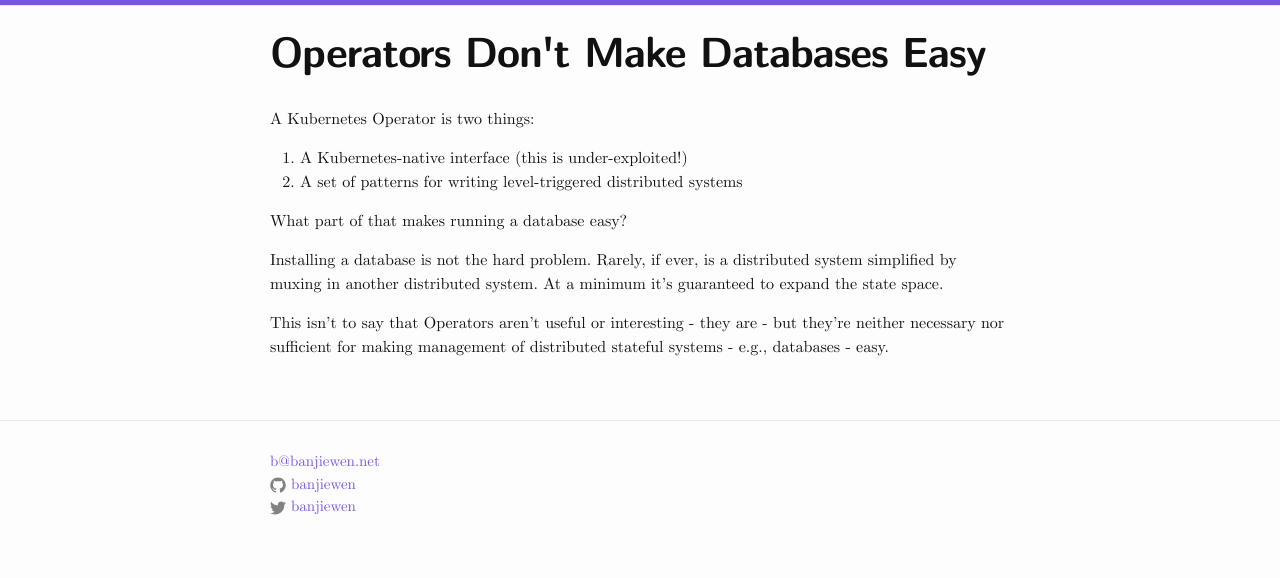
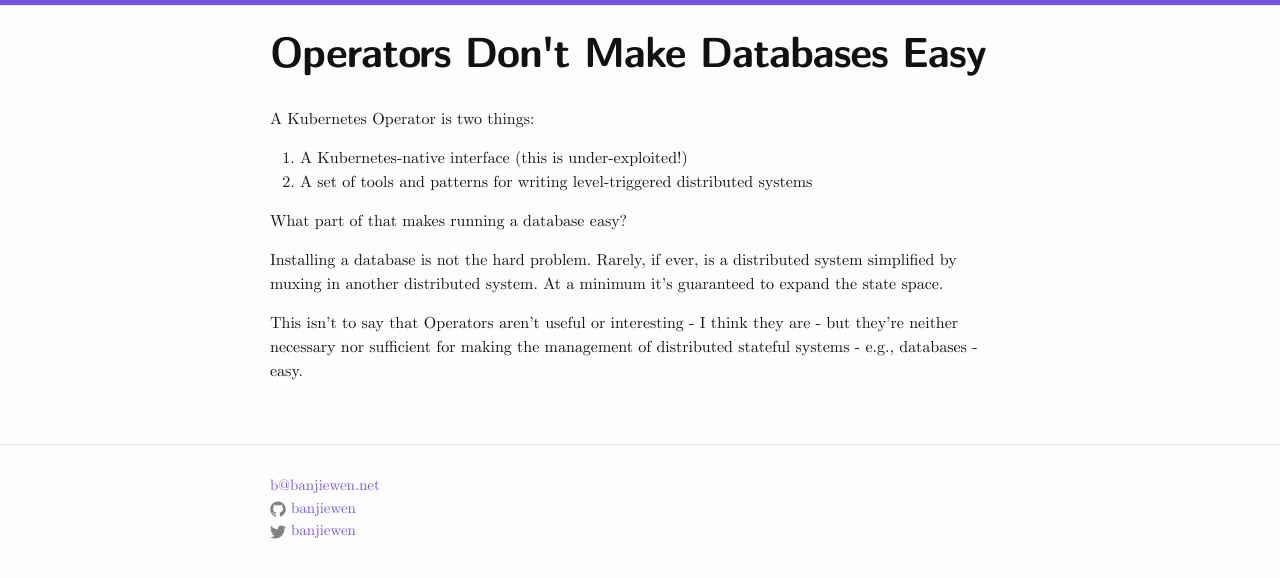
Before and after one commit to b20n/b20n.github.io, a Jekyll site: the page built from _posts/2019-07-13-operators-dont-make-dbs-easy.md, in a window 1280 px wide. Shown: the top 578 px of the page. Built offline with Jekyll 4.4.1, drawn with Linux system fonts in a browser that asks for light colours.

Commit message:
Update easy-operators

```diff
--- a/_posts/2019-07-13-operators-dont-make-dbs-easy.md
+++ b/_posts/2019-07-13-operators-dont-make-dbs-easy.md
@@ -7,7 +7,8 @@ date: 2019-07-13
 A Kubernetes Operator is two things:
 
 1. A Kubernetes-native interface (this is under-exploited!)
-2. A set of patterns for writing level-triggered distributed systems
+2. A set of tools and patterns for writing level-triggered distributed
+   systems
 
 What part of that makes running a database easy?
 
@@ -15,6 +16,7 @@ Installing a database is not the hard problem. Rarely, if ever, is a
 distributed system simplified by muxing in another distributed system.
 At a minimum it's guaranteed to expand the state space.
 
-This isn't to say that Operators aren't useful or interesting - they
-are - but they're neither necessary nor sufficient for making
-management of distributed stateful systems - e.g., databases - easy.
+This isn't to say that Operators aren't useful or interesting - I
+think they are - but they're neither necessary nor sufficient for
+making the management of distributed stateful systems - e.g.,
+databases - easy.
```
